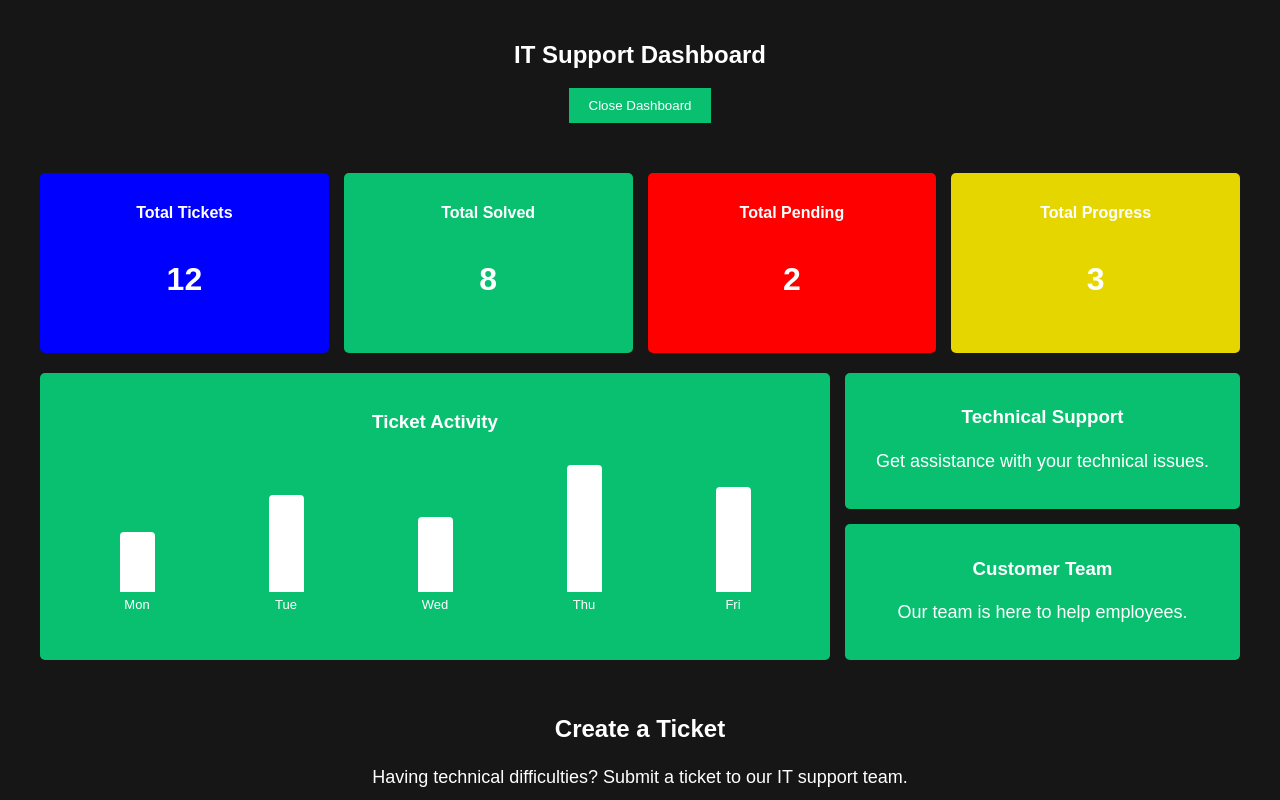
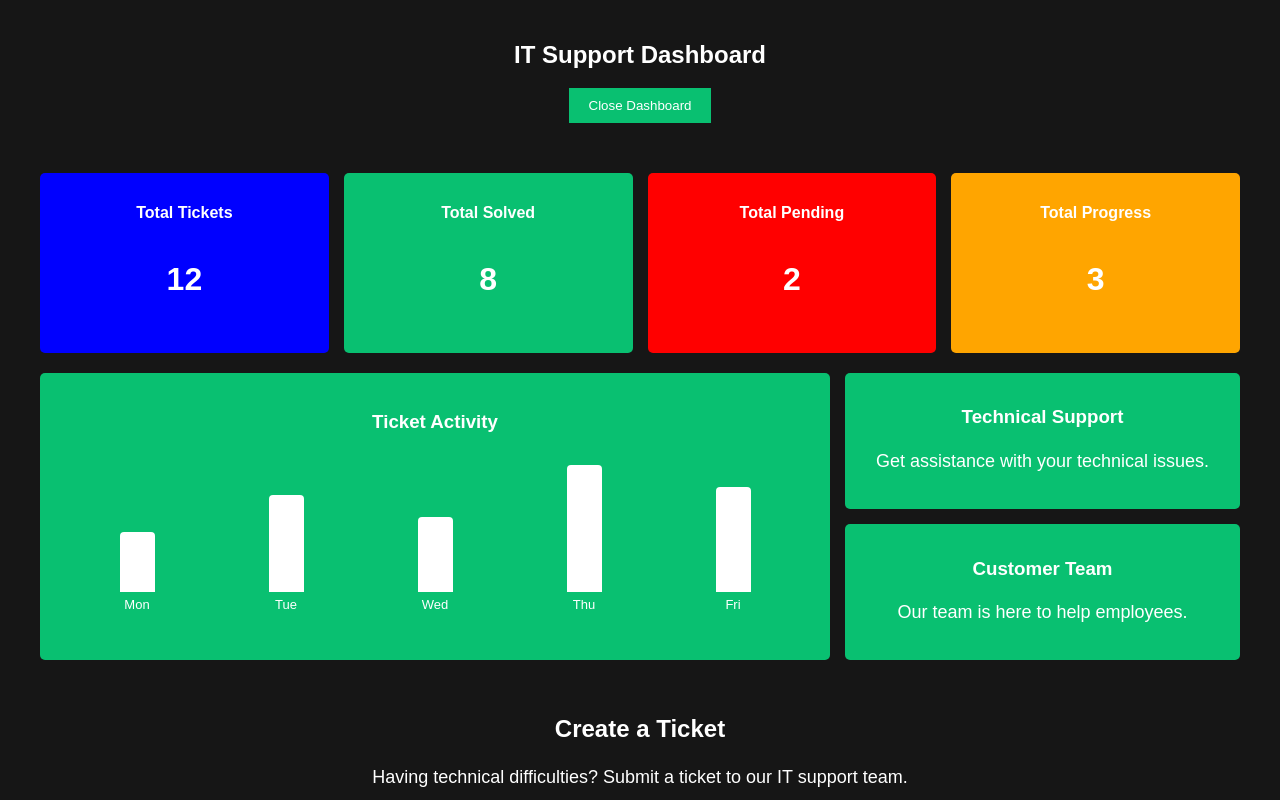
Before and after one commit to Tomster1-cmd/CWEB-280-Project, a website: page front-end/index.html in a window 1280 px wide. Both pictures are taken after a click on the link "IT Support". Shown: the part 305-1105 px from the top of the page. Drawn offline with Linux system fonts and the light colour scheme.

Commit message:
Update LettuceHelpdesk.css

```diff
--- a/front-end/LettuceHelpdesk.css
+++ b/front-end/LettuceHelpdesk.css
@@ -66,7 +66,7 @@
 
 .total-progress
 {
-    background-color: #E6D600;
+    background-color: orange;
 }
 
 /* IT Support Dashboard */
```
